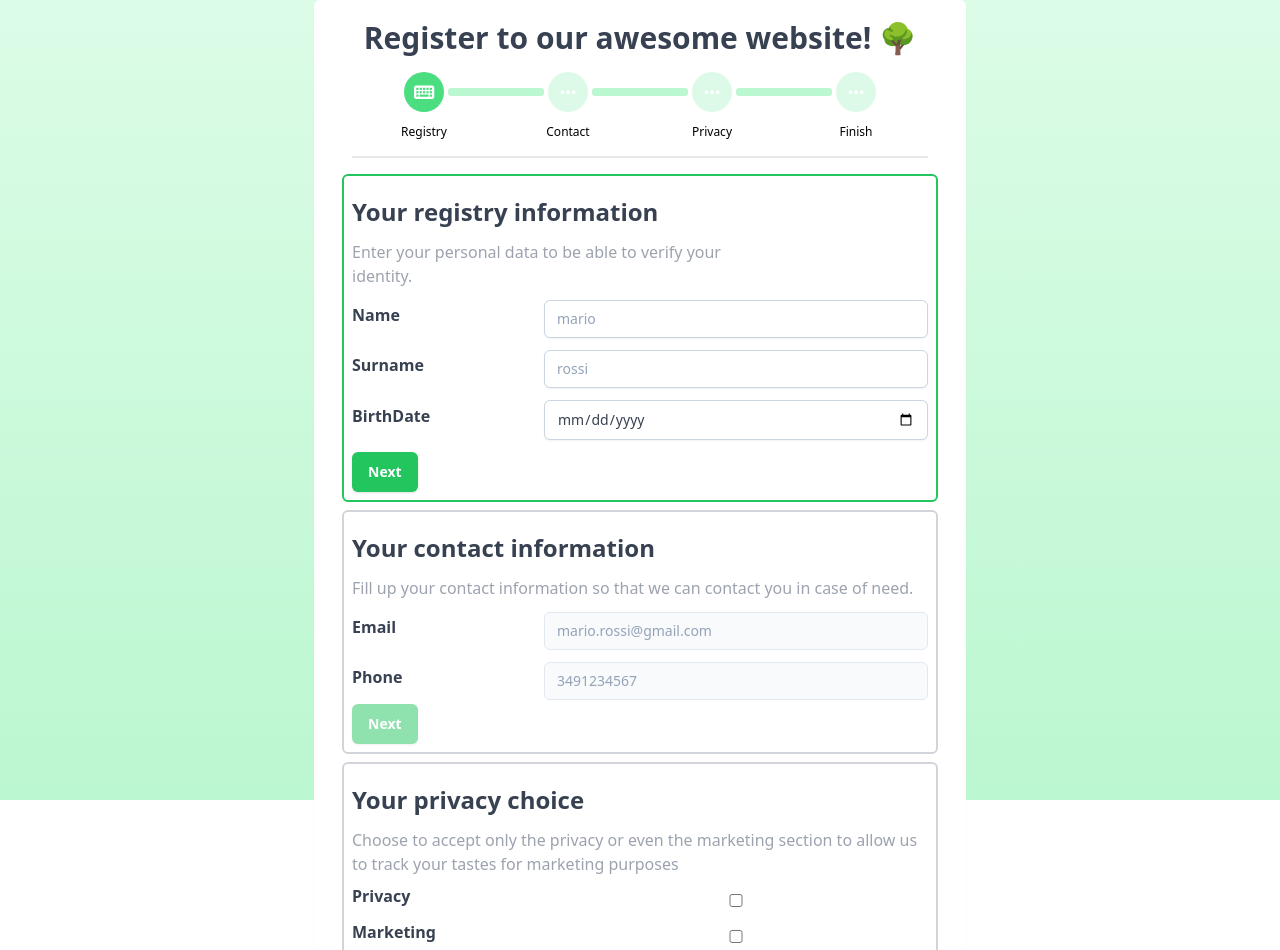
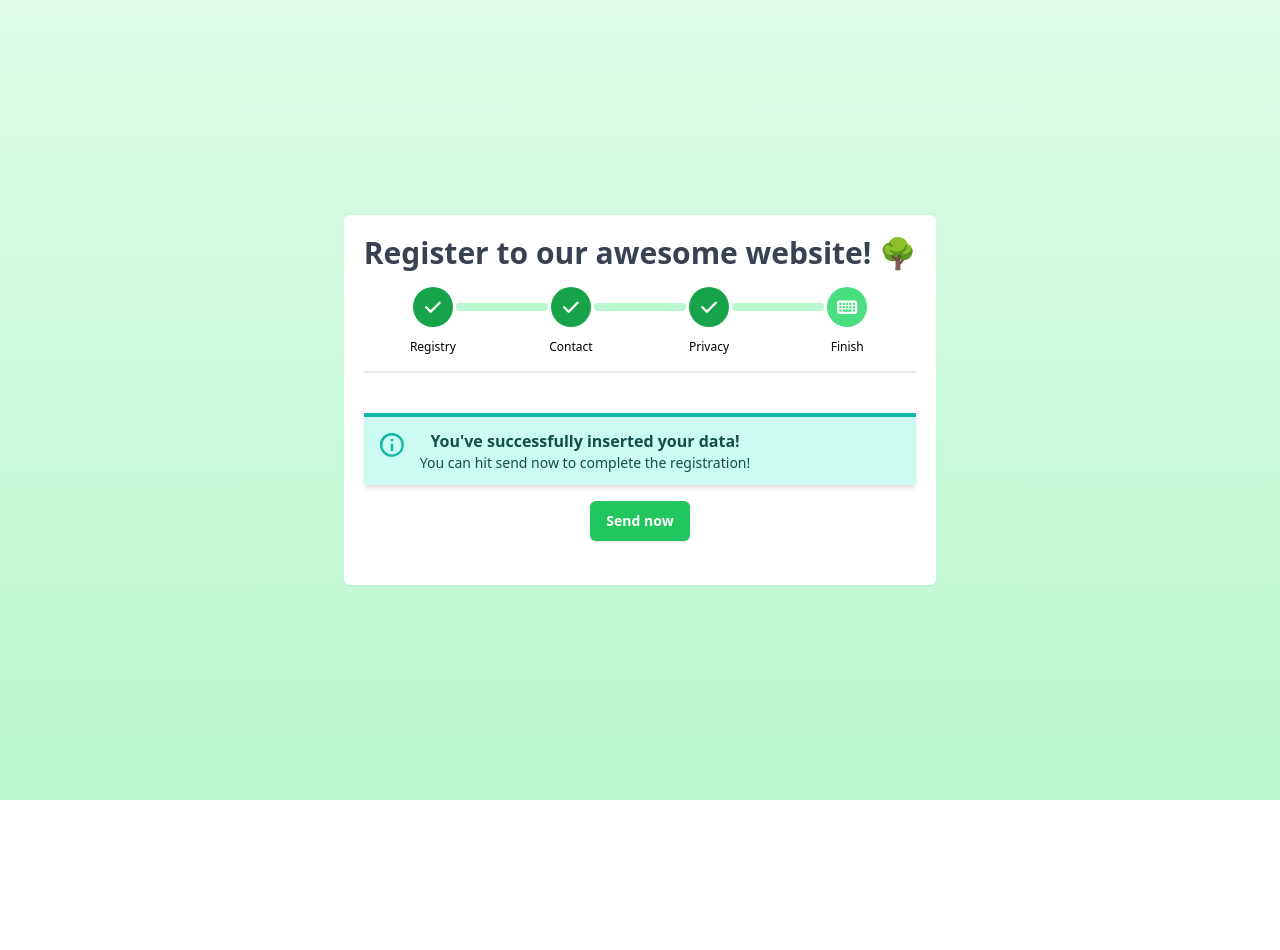
Before and after one commit to cosimochellini/register-form, a Vue app: page / in a window 1280 px wide. Shown: the top 950 px of the page. After the commit the page ends 800 px from the top, so only its background shows below. Built offline with nearby package versions, Linux system fonts and the light colour scheme.

Commit message:
feat(step): added final step

```diff
--- a/src/App.vue
+++ b/src/App.vue
@@ -1,5 +1,5 @@
 <template>
-    <div class="md:flex h-screen bg-gradient-to-t from-green-200 to-green-100">
+    <div class="md:flex min-h-screen bg-gradient-to-t from-green-200 to-green-100">
         <div class="m-auto bg-white rounded-md shadow-sm">
             <div class="px-5 my-5">
                 <h1
@@ -10,7 +10,7 @@
                     :current-step="currentStep"
                     @stepClick="s => currentStep = s"
                 />
-                <div class="form-outer">
+                <div class="form-outer" v-show="currentStep < 3">
                     <div class="form-inner">
                         <RegistryStep
                             class="step page"
@@ -34,6 +34,9 @@
                         />
                     </div>
                 </div>
+                <div v-show="currentStep >= 3" class="py-6 text-center">
+                    <FinalStep :payload="payload" />
+                </div>
             </div>
         </div>
     </div>
@@ -43,12 +46,13 @@
 <script setup lang="ts">
 import { ref } from 'vue';
 import PrivacyStep from './components/PrivacyStep.vue'
+import ContactStep from './components/ContactStep.vue'
 import RegistryStep from './components/RegistryStep.vue'
 import ProgressStep from './components/ProgressStep.vue';
-import ContactStep from './components/ContactStep.vue'
 import { contact, privacy, registrationPayload, registry } from './types/registration';
+import FinalStep from './components/FinalStep.vue';
 
-const currentStep = ref(0);
+const currentStep = ref(3);
 
 const payload = ref<registrationPayload>({
     registry: { name: '', surname: '', birthDate: '' },
--- /dev/null
+++ b/src/components/Alert.vue
@@ -0,0 +1,43 @@
+<template>
+    <div
+        class="bg-teal-100 border-t-4 border-teal-500 rounded-b text-teal-900 px-4 py-3 shadow-md"
+        role="alert"
+    >
+        <div class="flex">
+            <div class="py-1">
+                <svg
+                    class="fill-current h-6 w-6 text-teal-500 mr-4"
+                    xmlns="http://www.w3.org/2000/svg"
+                    viewBox="0 0 20 20"
+                >
+                    <path
+                        d="M2.93 17.07A10 10 0 1 1 17.07 2.93 10 10 0 0 1 2.93 17.07zm12.73-1.41A8 8 0 1 0 4.34 4.34a8 8 0 0 0 11.32 11.32zM9 11V9h2v6H9v-4zm0-6h2v2H9V5z"
+                    />
+                </svg>
+            </div>
+            <div>
+                <p class="font-bold">{{ title }}</p>
+                <p class="text-sm">{{ description }}</p>
+            </div>
+        </div>
+    </div>
+</template>
+
+<script lang="ts">
+
+import { defineComponent } from 'vue';
+
+export default defineComponent({
+    props: {
+        title: {
+            type: String,
+            required: true,
+        },
+        description: {
+            type: String,
+            required: true,
+        },
+    }
+})
+
+</script>
--- a/src/components/ContactStep.vue
+++ b/src/components/ContactStep.vue
@@ -27,7 +27,7 @@
         <BaseButton
             type="submit"
             :loading="loading"
-            class="mt-1 button-green align-self-end"
+            class="mt-3 button-green"
             :disabled="!form.isValid || !active"
             @click="handleSubmit"
         >Next</BaseButton>
--- /dev/null
+++ b/src/components/FinalStep.vue
@@ -0,0 +1,64 @@
+<template>
+    <Alert v-bind="text.introduction" v-if="!completed" />
+    <Alert v-bind="text.completed" v-if="completed" />
+    <BaseButton
+        class="button-green mt-4"
+        @click="handleClick"
+        :loading="loading"
+        v-if="!completed"
+    >Send now</BaseButton>
+</template>
+
+<script lang="ts">
+import Alert from './Alert.vue';
+import BaseButton from './Input/BaseButton.vue';
+import { defineComponent, PropType } from 'vue';
+import { registrationPayload } from '../types/registration';
+import { registerService } from '../services/registerService';
+
+const text = {
+    introduction: {
+        title: "You've successfully inserted your data!",
+        description: "You can hit send now to complete the registration!",
+    },
+    completed: {
+        title: "You've successfully registered!",
+        description: "Please check your email to confirm your registration!",
+    }
+}
+
+export default defineComponent({
+    name: 'FinalStep',
+    props: {
+        payload: {
+            type: Object as PropType<registrationPayload>,
+            required: true,
+        },
+    },
+    components: { Alert, BaseButton },
+    setup() {
+        return { text }
+    },
+    data() {
+        return {
+            loading: false,
+            completed: false,
+        }
+    },
+    methods: {
+        async handleClick() {
+            this.loading = true;
+
+            try {
+                await registerService.sendRegistration(this.payload);
+                this.completed = true;
+            } catch (error) {
+                console.error(error);
+            } finally {
+                this.loading = false;
+            }
+        }
+    },
+})
+
+</script>
--- a/src/components/Input/BaseButton.vue
+++ b/src/components/Input/BaseButton.vue
@@ -6,7 +6,7 @@
 </template>
 
 <script lang="ts">
-import { defineComponent, PropType } from 'vue';
+import { defineComponent } from 'vue';
 import Spinner from '../svg/Spinner.vue';
 
 export default defineComponent({
@@ -24,7 +24,7 @@ export default defineComponent({
     },
     methods: {
         handleClick(e: Event) {
-            const shouldClick = !this.$attrs.disabled === undefined && this.loading;
+            const shouldClick = !this.$attrs.disabled && !this.loading;
 
             if (shouldClick) {
                 this.$emit('click', e);
--- a/src/components/Input/BaseCheckBox.vue
+++ b/src/components/Input/BaseCheckBox.vue
@@ -1,13 +1,13 @@
 <template>
-    <div class="text-gray-700 md:flex md:items-center mt-2">
-        <div class="mb-1 md:mb-0 md:w-1/3">
+    <div class="text-gray-700 flex items-center mt-2">
+        <div class="mb-0 w-1/3">
             <label
                 class="block mb-1 capitalize font-semibold max-w-md"
                 :for="name"
                 :id="`${name}_label`"
             >{{ name }}</label>
         </div>
-        <div class="md:w-2/3 md:flex-grow">
+        <div class="w-2/3 flex-grow">
             <input
                 ref="input"
                 :name="name"
@@ -26,7 +26,6 @@
 
 <script lang="ts">
 import { defineComponent } from 'vue';
-import { classBindings } from '../../types'
 
 export default defineComponent({
     name: 'BaseCheckBox',
--- a/src/components/PrivacyStep.vue
+++ b/src/components/PrivacyStep.vue
@@ -5,20 +5,14 @@
             class="text-gray-400 max-w-xl"
         >Choose to accept only the privacy or even the marketing section to allow us to track your tastes for marketing purposes</p>
 
-        <BaseInput
-            ref="privacy"
-            name="privacy"
-            type="checkbox"
-            v-model="form.privacy"
-            :rules="privacyValidation"
-        />
+        <BaseCheckBox ref="privacy" name="privacy" type="checkbox" v-model="form.privacy" />
 
-        <BaseInput type="checkbox" ref="marketing" name="marketing" v-model="form.marketing" />
+        <BaseCheckBox type="checkbox" ref="marketing" name="marketing" v-model="form.marketing" />
         <BaseButton
             type="submit"
             :loading="loading"
-            class="mt-1 button-green align-self-end"
-            :disabled="!form.isValid || !active"
+            class="mt-3 button-green"
+            :disabled="!isValid || !active"
             @click="handleSubmit"
         >Next</BaseButton>
     </form>
@@ -26,47 +20,39 @@
 
 <script lang="ts">
 import { defineComponent } from 'vue'
-import BaseInput from './Input/BaseInput.vue';
 import BaseButton from './Input/BaseButton.vue';
-import { useValidation } from '../composables/useValidation';
+import BaseCheckBox from './Input/BaseCheckBox.vue';
 import { registerService } from '../services/registerService';
-import { privacyValidation } from '../validations/rules';
-
-const checkboxParser = (value: string) => value === 'true'
 
 export default defineComponent({
-    components: { BaseInput, BaseButton },
+    components: { BaseCheckBox, BaseButton },
     props: {
         active: { type: Boolean, required: true },
     },
     emits: ['submit'],
-    setup() {
-        const { triggerValidation, form } = useValidation({ privacy: 'false', marketing: 'false' })
-
-        return { privacyValidation, triggerValidation, form }
-    },
     data() {
         return {
             loading: false,
+            isValid: true,
+            form: { privacy: false, marketing: false }
         }
     },
     methods: {
         async handleSubmit() {
-            this.triggerValidation()
 
-            const { isValid, ...formData } = this.form;
+            if (!this.form.privacy) {
+                this.isValid = false
+            }
 
-            if (!isValid) return;
+            if (!this.isValid) return;
 
             this.loading = true;
 
             try {
-                const { privacy, marketing } = formData
-                const data = { privacy: checkboxParser(privacy), marketing: checkboxParser(marketing) };
 
-                await registerService.validatePrivacy(data)
+                await registerService.validatePrivacy(this.form)
 
-                this.$emit('submit', data);
+                this.$emit('submit', this.form);
             } catch (error) {
                 console.error(error);
             } finally {
--- a/src/services/registerService.ts
+++ b/src/services/registerService.ts
@@ -16,7 +16,7 @@ export const registerService = {
 
     sendRegistration(data: registrationPayload) {
         console.log('Sending registration...', data)
-        return waitRandom()
+        return waitRandom(2000, 6000)
     },
 
 }
--- a/src/validations/rules.ts
+++ b/src/validations/rules.ts
@@ -20,8 +20,6 @@ const isDate = (value: string) => !isNaN(Date.parse(value));
 
 const hasMinimumAge = (min: number) => (value: string) => retrieveYears(value) >= min;
 const hasMaximumAge = (max: number) => (value: string) => retrieveYears(value) <= max;
-
-const trueCheckbox = (value: string) => value === 'true';
 
 function retrieveYears(birthday: string) {
     const ageDifMs = Date.now() - Date.parse(birthday);
@@ -64,7 +62,3 @@ export const birthDateValidation: validationRule[] = [
     [hasMinimumAge(18), 'You must be at least 18 years old'],
     [hasMaximumAge(100), 'You must be at most 100 years old o_o'],
 ];
-
-export const privacyValidation: validationRule[] = [
-    [trueCheckbox, 'You must accept the privacy policy'],
-]
```
